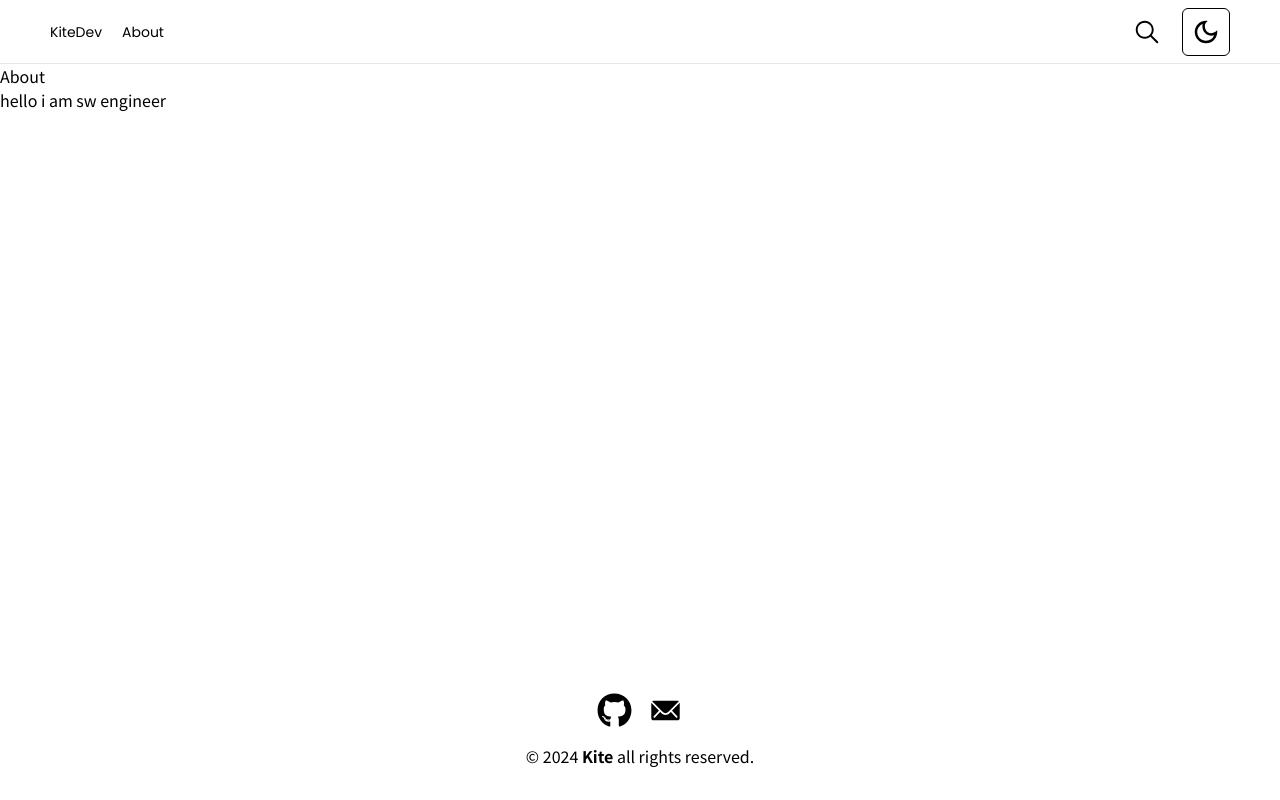
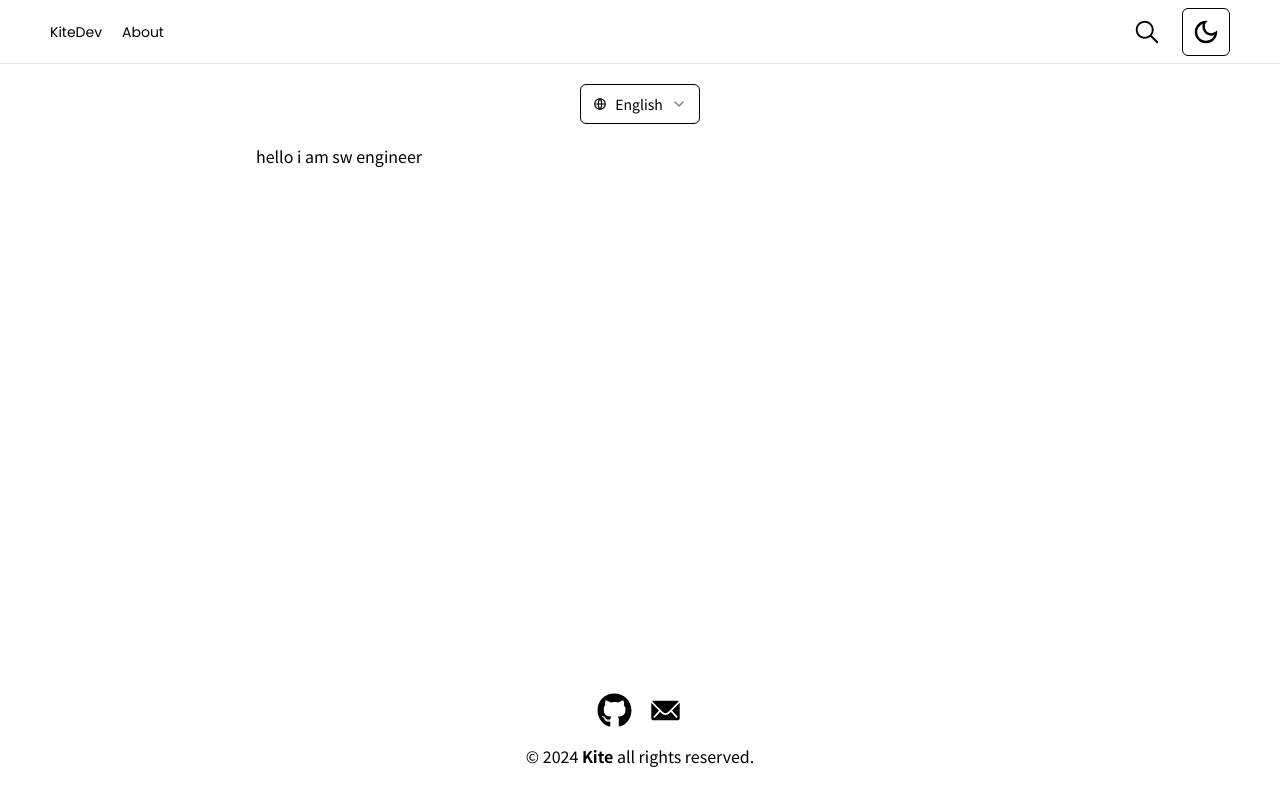
Before and after one commit to Blue-Kite/Blog, a Next.js app: page /about/en in a window 1280 px wide. Built offline with nearby package versions, Linux system fonts and the light colour scheme.

Commit message:
feat: language selector 구현

```diff
--- a/src/app/about/[locale]/page.tsx
+++ b/src/app/about/[locale]/page.tsx
@@ -1,3 +1,4 @@
+import LanguageSelector from '@/components/about/language-selector';
 import { Locale, RESUME } from '@/config/types';
 
 export function generateStaticParams() {
@@ -9,9 +10,11 @@ export default async function AboutPage({ params }: { params: Promise<{ locale:
   const RESUME_DATA = RESUME[locale].data;
 
   return (
-    <div>
-      <h1>About</h1>
+    <section className='mx-auto flex w-full max-w-3xl flex-col'>
+      <div className='w-full py-5'>
+        <LanguageSelector className='m-auto border border-black' />
+      </div>
       <p>{RESUME_DATA.about}</p>
-    </div>
+    </section>
   );
 }
--- a/src/components/about/language-selector.tsx
+++ b/src/components/about/language-selector.tsx
@@ -11,8 +11,8 @@ export default function LanguageSelector({ className }: { className?: string })
   const pathname = usePathname();
   const router = useRouter();
 
-  const isKo = pathname.endsWith('/ko');
-  const isEn = pathname.endsWith('/en');
+  const isKo = /\/ko\/?$/.test(pathname);
+  const isEn = /\/en\/?$/.test(pathname);
 
   useEffect(() => {
     setMounted(true);
@@ -24,9 +24,9 @@ export default function LanguageSelector({ className }: { className?: string })
 
   const onSelectChange = (value: string) => {
     if (value === 'ko') {
-      router.push(pathname.replace(/\/en$/, '/ko'));
+      router.push(pathname.replace(/\/en\/?$/, '/ko'));
     } else {
-      router.push(pathname.replace(/\/ko$/, '/en'));
+      router.push(pathname.replace(/\/ko\/?$/, '/en'));
     }
   };
 
```
